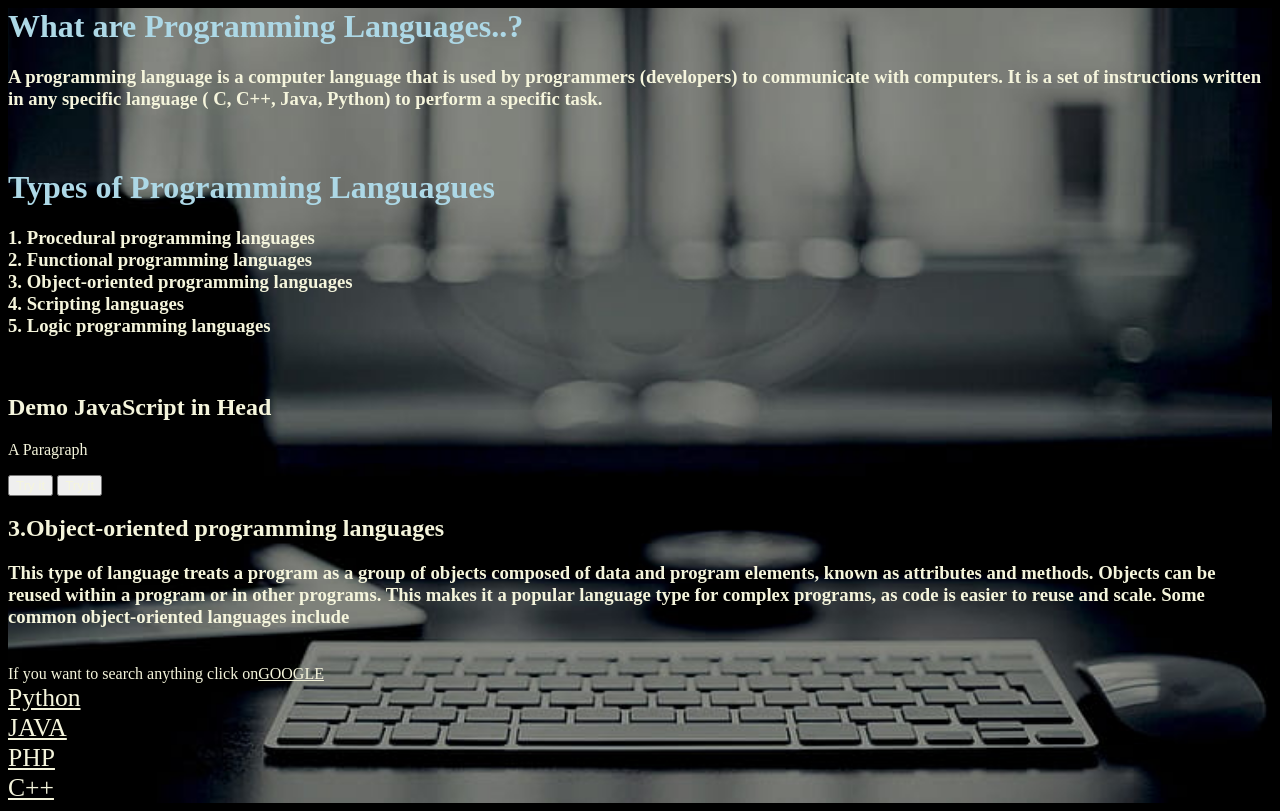
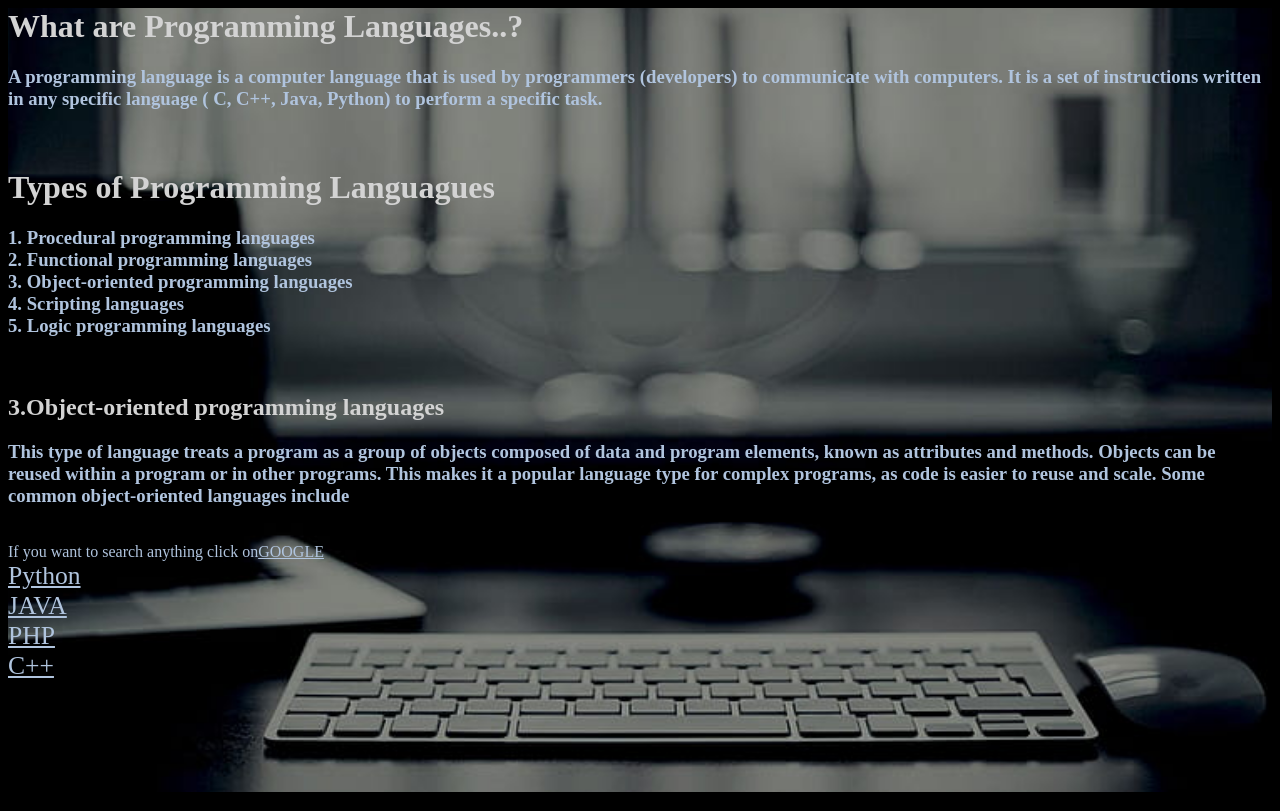
Before and after one commit to bindujabavurupudi/internals, a plain HTML site: page index.html in a window 1280 px wide. Drawn offline with Linux system fonts and the light colour scheme.

Commit message:
modified

```diff
--- a/index.html
+++ b/index.html
@@ -2,6 +2,8 @@
 	<head>
 		<title> Programming Languages </title>
 		<link rel="stylesheet" href="style.css">
+
+
 
 
 
@@ -11,7 +13,8 @@
 			if (document.cookie.indexOf("visited") === -1) {
   				// If not, set the cookie and display the welcome message
  			 	document.cookie = "visited=true; expires=Fri, 31 Dec 9999 23:59:59 GMT; path=/";
-				  alert("Welcome to our website!");
+				alert("Welcome to our website!");
+;
 			}
 		</script>
 
@@ -43,12 +46,8 @@
 		<h3>1. Procedural programming languages</br> 2. Functional programming languages
 		</br>3. Object-oriented programming languages</br>4. Scripting languages</br>5. Logic programming languages</h3></br>
 
-		<h2>Demo JavaScript in Head</h2>
 
-		<p id="demo">A Paragraph</p>
-		<button type="button" onclick="getCookie(name)">Try it</button>
-		<button type="button" onclick="setCookie(name, value, days)">Try it</button>
-		<h2 style="color:red"> 3.Object-oriented programming languages </h2>
+		<h2> 3.Object-oriented programming languages </h2>
 		<h3> This type of language treats a program as a group of objects composed of data and program elements, known as attributes and methods. 		Objects can be reused within a program or in other programs. This makes it a popular language type for complex programs, as code is easier to 		reuse and scale. Some common object-oriented languages include</h3></br>
 
 		If you want to search anything click on<a href="https://www.google.com">GOOGLE</a></br>
--- a/style.css
+++ b/style.css
@@ -13,8 +13,12 @@ html{
     background-color: black;
 }
 body{
-    -webkit-text-fill-color:beige;
+    -webkit-text-fill-color:lightsteelblue;
 }
 h1{
-    -webkit-text-fill-color:lightblue;
+    -webkit-text-fill-color:lightgrey;
 }
+
+h2{
+    -webkit-text-fill-color:lightgrey;
+}
```
